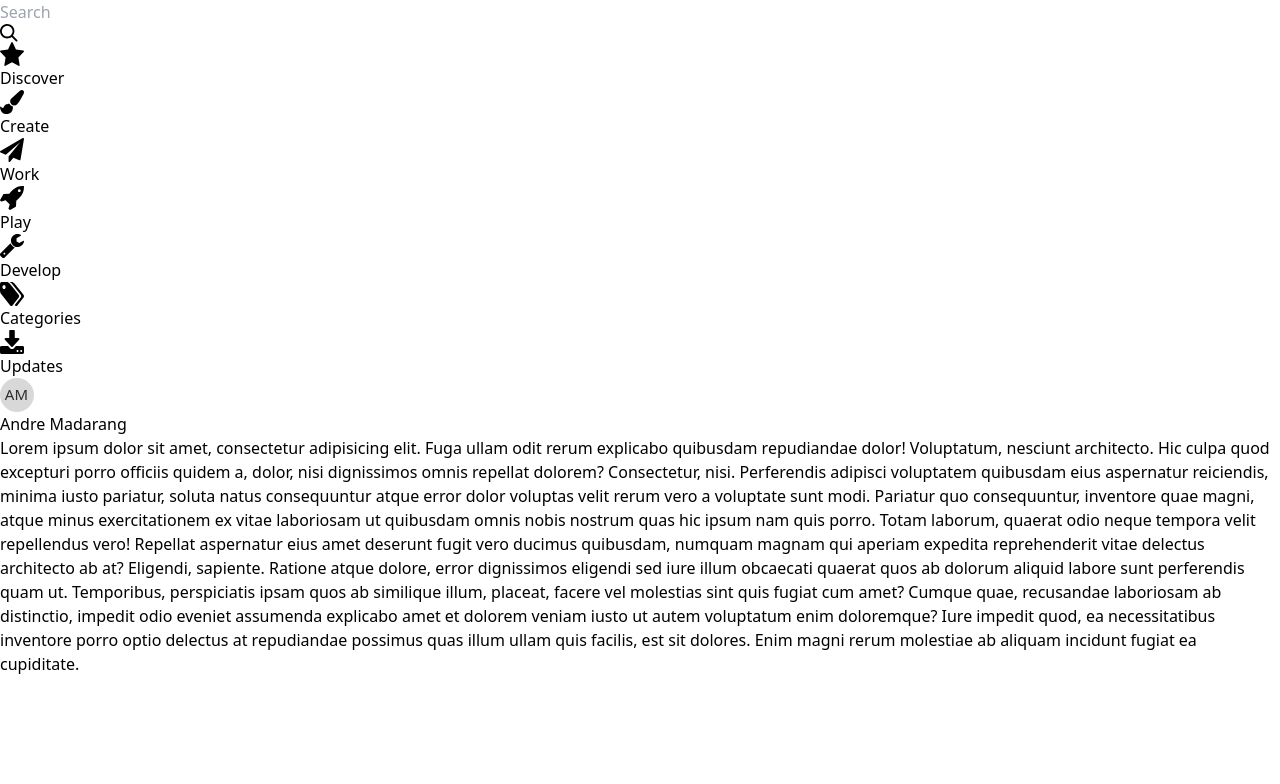
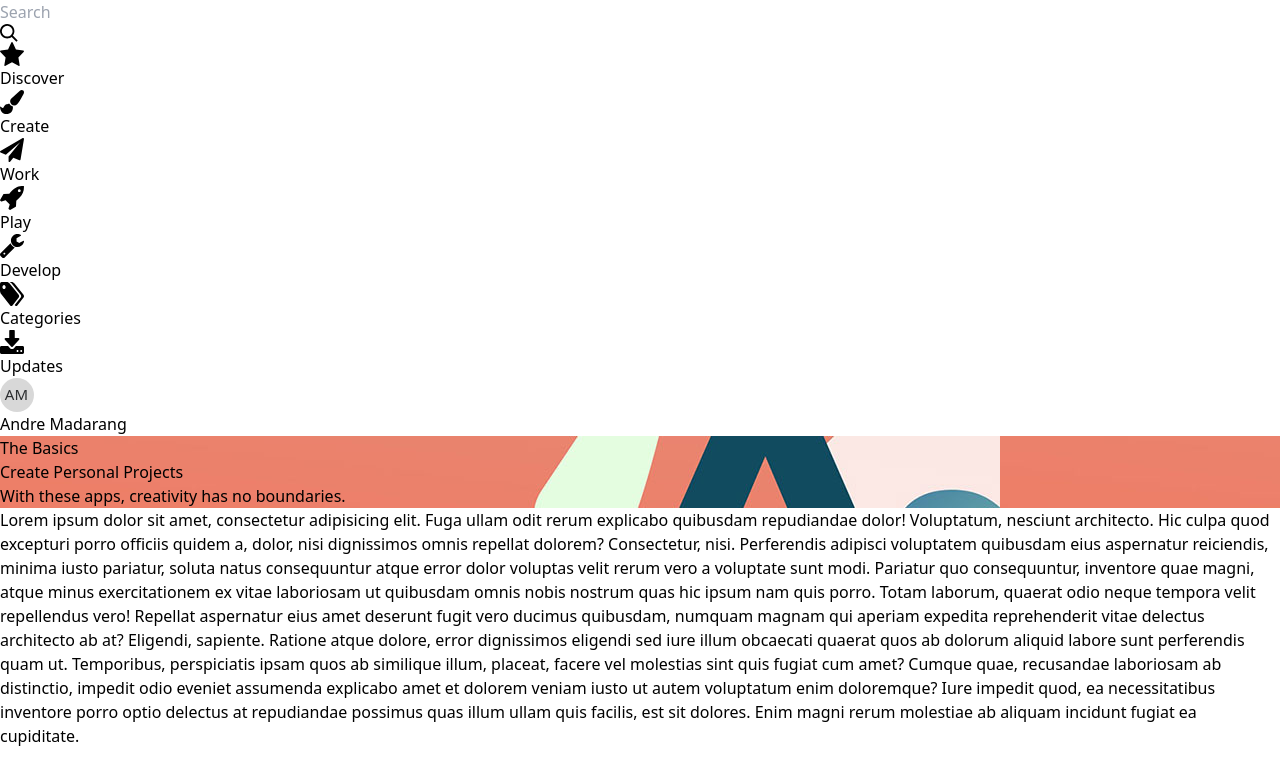
Before and after one commit to victor5743/web-page03, a Vue app: page / in a window 1280 px wide. Shown: the top 784 px of the page. Built offline with nearby package versions, Linux system fonts and the light colour scheme.

Commit message:
Image and text added in Content component

```diff
--- a/src/assets/css/tailwind.css
+++ b/src/assets/css/tailwind.css
@@ -11,6 +11,10 @@
 		U+2000-206F, U+2074, U+20AC, U+2122, U+2191, U+2193, U+2212, U+2215, U+FEFF, U+FFFD;
 }
 
+.discover-banner {
+	background-image: url('../discover1.jpg');
+}
+
 @tailwind components;
 
 @tailwind utilities;
--- a/src/components/Content.vue
+++ b/src/components/Content.vue
@@ -1,5 +1,16 @@
 <template>
-	<div class="bg-darker flex-1">
+	<div class="bg-darker w-3/4 text-white px-10">
+		<!-- Image and text -->
+		<div
+			class="discover-banner text-white px-8 rounded-b-lg py-12 bg-no-repeat bg-cover mb-6"
+		>
+			<span class="uppercase mb-4">The Basics</span>
+			<h1 class="font-normal mb-4">Create Personal Projects</h1>
+			<p class="w-64 leading-normal text-gray-400">
+				With these apps, creativity has no boundaries.
+			</p>
+		</div>
+
 		Lorem ipsum dolor sit amet, consectetur adipisicing elit. Fuga ullam odit rerum
 		explicabo quibusdam repudiandae dolor! Voluptatum, nesciunt architecto. Hic culpa quod
 		excepturi porro officiis quidem a, dolor, nisi dignissimos omnis repellat dolorem?
@@ -24,3 +35,5 @@
 <script>
 export default {};
 </script>
+
+<style src="../assets/css/tailwind.css"></style>
```
